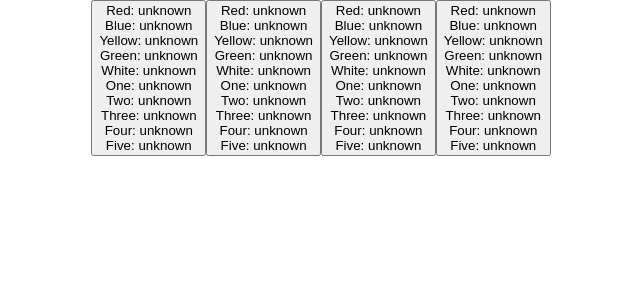
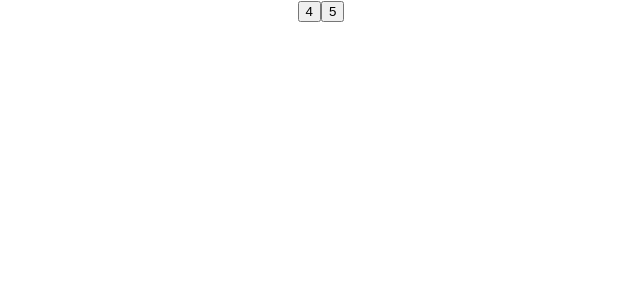
Before and after one commit to TranquilMarmot/Kayaku, a React (Create React App) app: page / in a window 1280 px wide. Shown: the top 300 px of the page, without its empty margins (319-959 px from the left). Built offline with nearby package versions, Linux system fonts and the light colour scheme.

Commit message:
Proper context types

```diff
--- a/src/App.tsx
+++ b/src/App.tsx
@@ -1,25 +1,19 @@
-import React, { FunctionComponent, useReducer, createContext } from "react";
+import React, { FunctionComponent, useState } from "react";
 import "./App.css";
-import CardsReducer, { getInitialState } from "./CardsReducer";
-import Card from "./Card";
-import { ActionTypes } from "./actions";
-
-const initialState = getInitialState();
-
-export const CardsContext = createContext([
-  initialState,
-  (action: ActionTypes) => {}
-]);
+import Hand from "./Hand";
 
 const App: FunctionComponent = () => {
+  const [numberOfCards, setNumberOfCards] = useState(-1);
+
   return (
     <div className="App">
-      <CardsContext.Provider value={useReducer(CardsReducer, initialState)}>
-        <Card index={0} />
-        <Card index={1} />
-        <Card index={2} />
-        <Card index={3} />
-      </CardsContext.Provider>
+      {numberOfCards < 0 && (
+        <div>
+          <button onClick={() => setNumberOfCards(4)}>4</button>
+          <button onClick={() => setNumberOfCards(5)}>5</button>
+        </div>
+      )}
+      {numberOfCards > 0 && <Hand numberOfCards={numberOfCards} />}
     </div>
   );
 };
--- a/src/Card.tsx
+++ b/src/Card.tsx
@@ -1,6 +1,6 @@
 import React, { FunctionComponent, useContext } from "react";
-import { CardsContext } from "./App";
-import { CardClicked, ActionTypes } from "./actions";
+import { CardsContext } from "./Hand";
+import { CardClicked } from "./actions";
 import { Card as CardType } from "./types";
 
 interface CardProps {
@@ -12,11 +12,9 @@ const Card: FunctionComponent<CardProps> = (props: CardProps) => {
 
   const { index } = props;
 
-  // @ts-ignore
-  const { color, number } = cards[index];
+  const { color, number } = cards[index] as CardType;
 
   return (
-    // @ts-ignore
     <button onClick={e => dispatch(CardClicked(index))}>
       <div>
         <div>Red: {color.red}</div>
--- a/src/CardsReducer.ts
+++ b/src/CardsReducer.ts
@@ -18,13 +18,15 @@ const createCard = (): Card => ({
   }
 });
 
-export const getInitialState = (): Card[] => [
-  createCard(),
-  createCard(),
-  createCard(),
-  createCard(),
-  createCard()
-];
+export const getInitialState = (numberOfCards: number): Card[] => {
+  const cards: Card[] = [];
+
+  for (let i = 0; i < numberOfCards; i++) {
+    cards.push(createCard());
+  }
+
+  return cards;
+};
 
 interface Action {
   type: string;
--- /dev/null
+++ b/src/Hand.tsx
@@ -0,0 +1,44 @@
+import React, {
+  FunctionComponent,
+  useReducer,
+  createContext,
+  Context
+} from "react";
+import "./App.css";
+import CardsReducer, { getInitialState } from "./CardsReducer";
+import Card from "./Card";
+import { ActionTypes } from "./actions";
+import { Card as CardType } from "./types";
+
+let initialState: CardType[];
+
+export let CardsContext: Context<[CardType[], ((action: ActionTypes) => void)]>;
+
+interface HandProps {
+  numberOfCards: number;
+}
+
+const Hand: FunctionComponent<HandProps> = ({ numberOfCards }) => {
+  if (!initialState || !CardsContext) {
+    initialState = getInitialState(numberOfCards);
+    CardsContext = createContext<[CardType[], ((action: ActionTypes) => void)]>(
+      [initialState, (action: ActionTypes) => {}]
+    );
+  }
+
+  const cards: JSX.Element[] = [];
+
+  for (let i = 0; i < numberOfCards; i++) {
+    cards.push(<Card index={i} key={`card-${i}`} />);
+  }
+
+  return (
+    <div className="App">
+      <CardsContext.Provider value={useReducer(CardsReducer, initialState)}>
+        {cards}
+      </CardsContext.Provider>
+    </div>
+  );
+};
+
+export default Hand;
```
